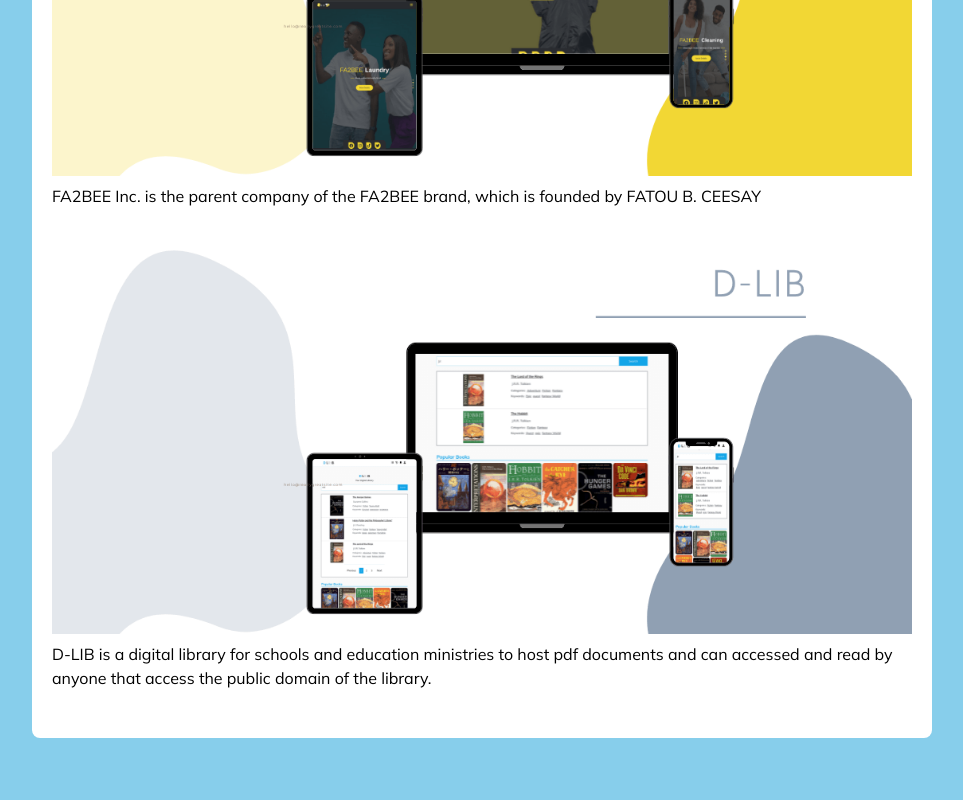
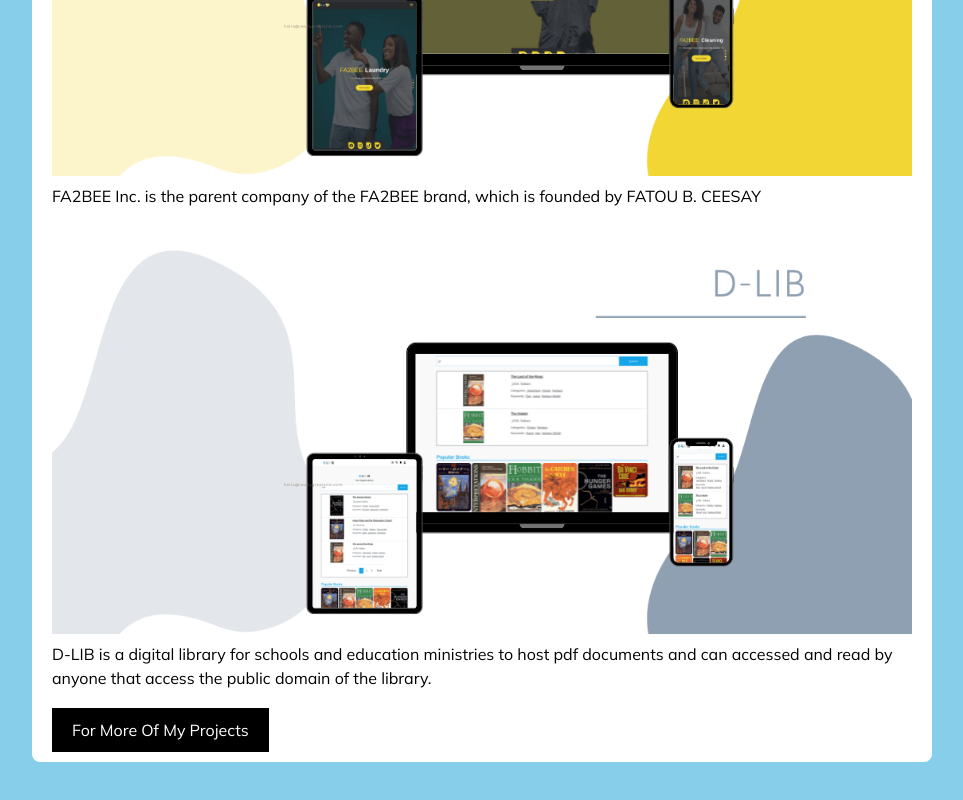
Before and after one commit to stepskeita/cv, a React (Create React App) app: page / in a window 1280 px wide. Shown: the part 1717-2517 px from the top of the page, without its empty margins (308-1271 px from the left). Before the commit the page ends 2495 px from the top, so only its background shows below. Built offline with nearby package versions, Linux system fonts and the light colour scheme.

Commit message:
more projects reveal added to projects

```diff
--- a/src/components/Profile.js
+++ b/src/components/Profile.js
@@ -57,6 +57,7 @@
       <img
         src="img/headshot.png"
         alt="Alieu Keita"
+        loading="eager"
         className="w-64 h-64 rounded-full object-scale-down mx-auto mb-4"
       />
       <table className="mx-auto ">
--- a/src/components/Projects.js
+++ b/src/components/Projects.js
@@ -65,6 +65,7 @@
             className="w-full"
           >
             <img
+              loading="lazy"
               src={project.image}
               alt={project.title}
               className="w-full mb-2"
@@ -83,6 +84,17 @@
           )} */}
         </div>
       ))}
+
+      <div className="w-fit mt-7">
+        <a
+          target="_blank"
+          rel="noreferrer"
+          className=" bg-black text-white px-5 py-3 hover:bg-black/70 transition-colors duration-300"
+          href="https://github.com/stepskeita"
+        >
+          For More Of My Projects
+        </a>
+      </div>
     </Card>
   );
 };
```
